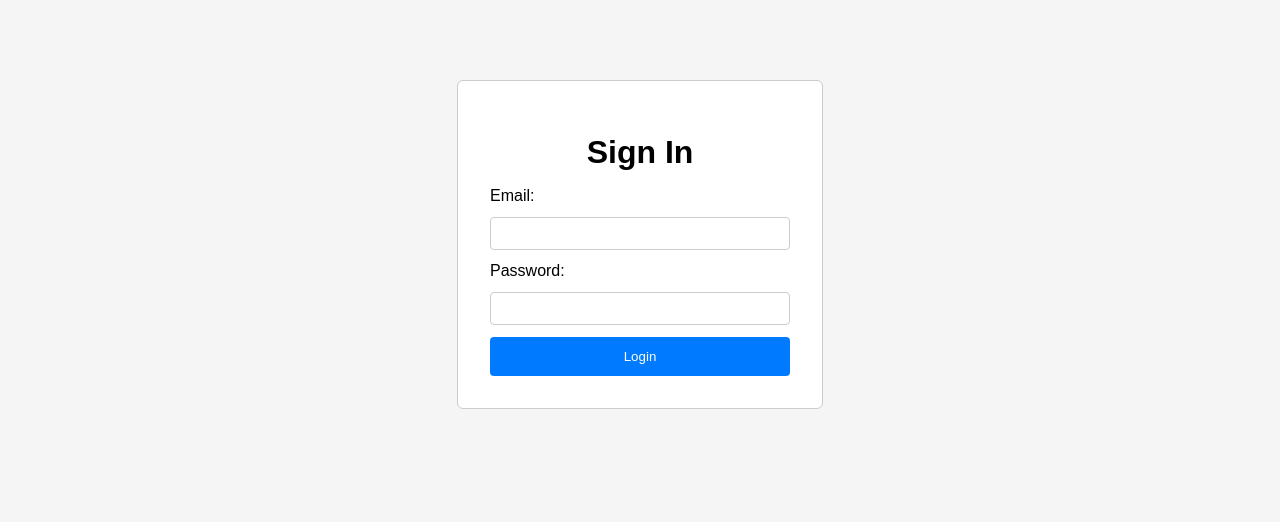
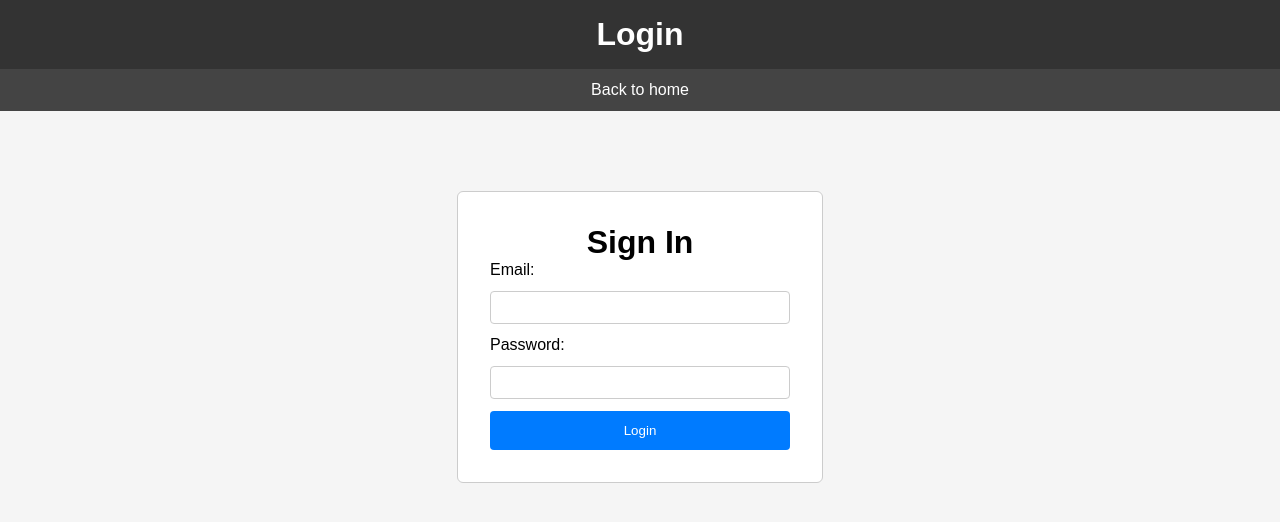
Before and after one commit to PDC8/FITS, a Flask app: page /login in a window 1280 px wide. Shown: the top 522 px of the page. Run offline with Flask 3, Linux system fonts and the light colour scheme; some libraries are stand-ins or nearby versions.

Commit message:
fixed back button and login page

```diff
--- a/static/login.css
+++ b/static/login.css
@@ -3,6 +3,38 @@ body {
     margin: 0;
     font-family: Arial, sans-serif;
     background-color: #f5f5f5;
+  }
+
+  header {
+    background-color: #333;
+    color: #fff;
+    padding: 1rem;
+    text-align: center;
+  }
+
+  .main-nav ul {
+    list-style: none;
+    display: flex;
+    justify-content: center;
+    background-color: #444;
+    padding: 0;
+    margin: 0;
+    margin-bottom: 2rem;
+  }
+
+  .main-nav li {
+    margin: 0;
+  }
+
+  .main-nav a {
+    display: block;
+    padding: 0.75rem 1rem;
+    color: #fff;
+    text-decoration: none;
+  }
+
+  .main-nav a:hover {
+    background-color: #666;
   }
 
   .login-container {
@@ -16,7 +48,7 @@ body {
   }
 
   h1 {
-    margin-bottom: 1rem;
+    margin: 0;
   }
 
   .login-form {
--- a/templates/login.html
+++ b/templates/login.html
@@ -7,6 +7,15 @@
   <link rel="stylesheet" href="/static/login.css" />
 </head>
 <body>
+  <header>
+    <h1>Login</h1>
+  </header>
+  <nav class="main-nav">
+    <ul>
+      <!-- Back button to return to home -->
+      <li><a href="/">Back to home</a></li>
+    </ul>
+  </nav>
   <div class="login-container">
     <h1>Sign In</h1>
     <form class="login-form" action="#" method="POST">
--- a/templates/random-outfit.html
+++ b/templates/random-outfit.html
@@ -14,7 +14,7 @@
   <nav class="main-nav">
     <ul>
       <!-- Back button to return to home -->
-      <li><a href="/index">Back to home</a></li>
+      <li><a href="/">Back to home</a></li>
     </ul>
   </nav>
 
--- a/templates/search.html
+++ b/templates/search.html
@@ -14,7 +14,7 @@
   <nav class="main-nav">
     <ul>
       <!-- Back button to return to home -->
-      <li><a href="/index">Back to home</a></li>
+      <li><a href="/">Back to home</a></li>
     </ul>
   </nav>
 
--- a/templates/upload.html
+++ b/templates/upload.html
@@ -14,7 +14,7 @@
   <nav class="main-nav">
     <ul>
       <!-- Back button to return to home -->
-      <li><a href="/index">Back to home</a></li>
+      <li><a href="/">Back to home</a></li>
     </ul>
   </nav>
 
```
